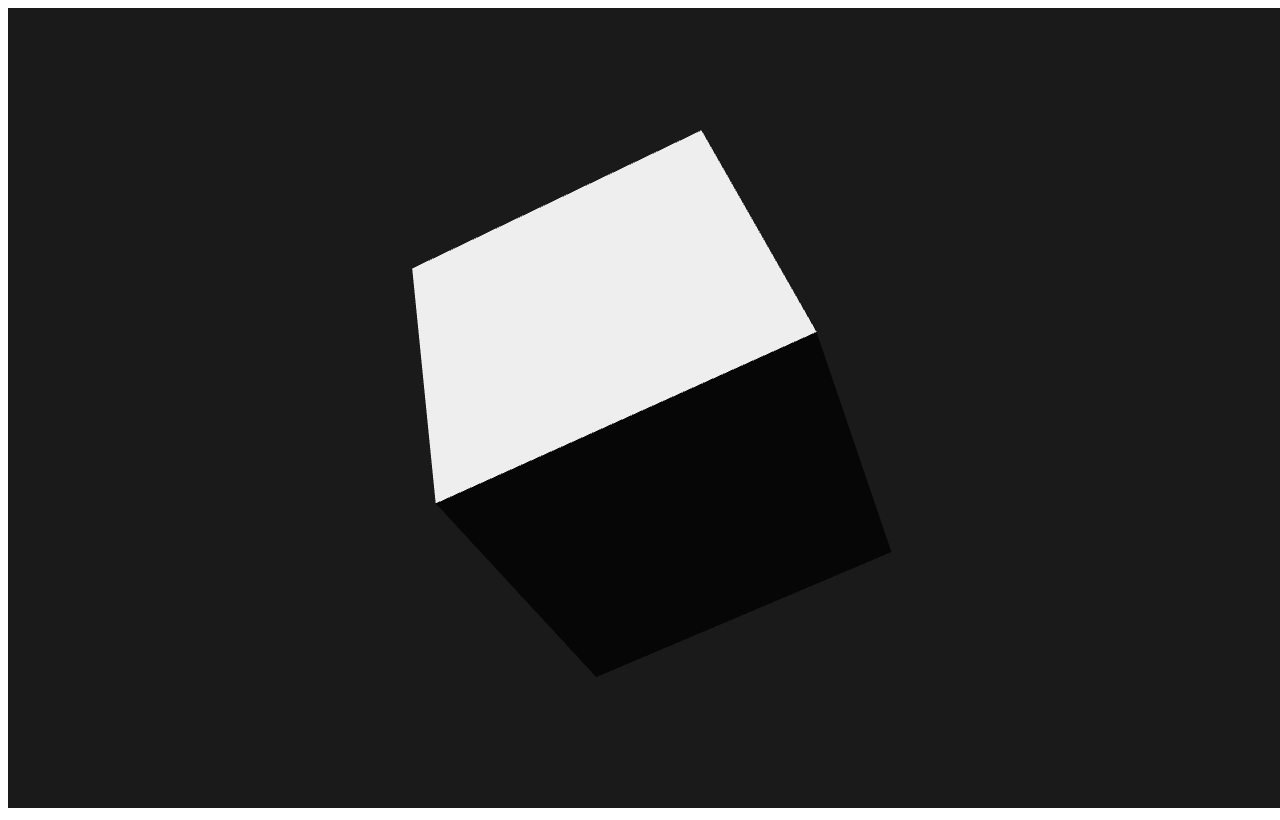
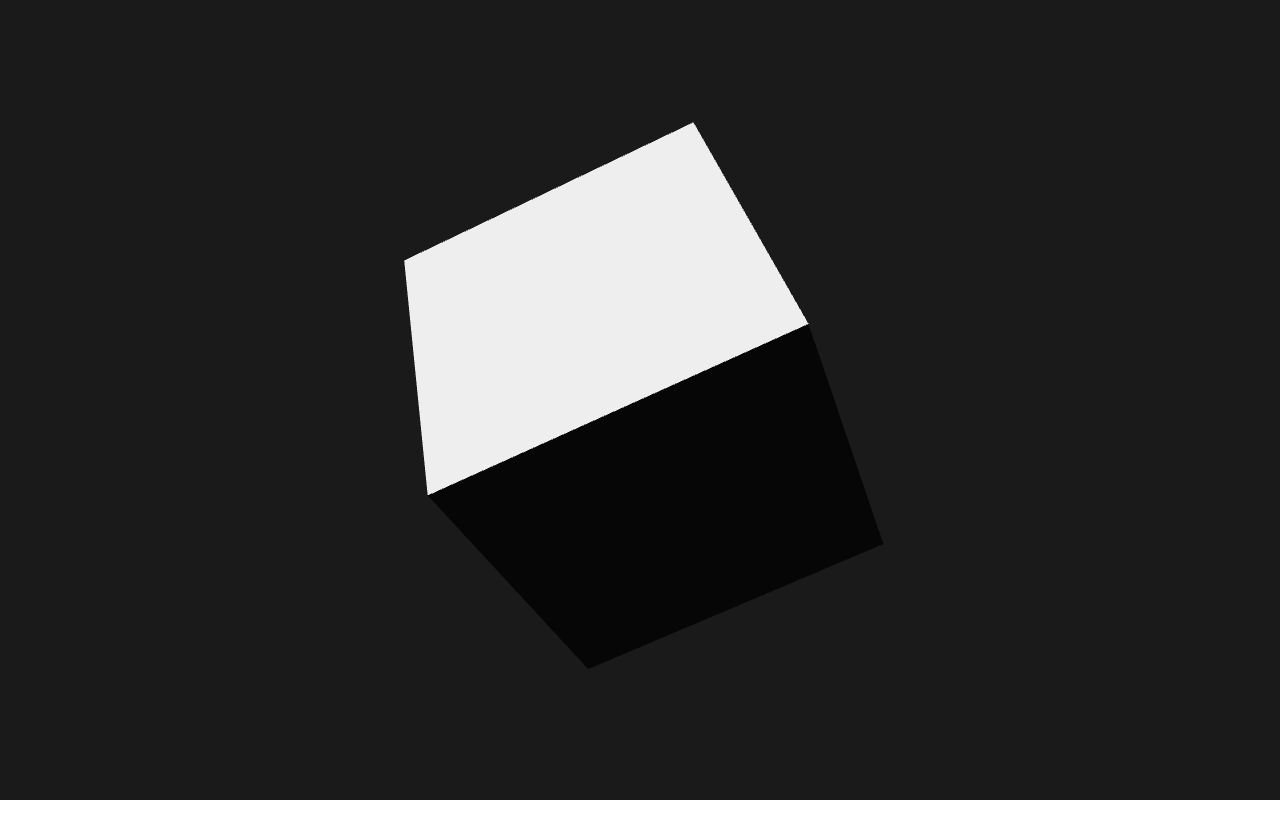
Before and after one commit to natehitchcock/LD38, a website built with webpack: page dist/index.html in a window 1280 px wide. Built offline with nearby package versions, Linux system fonts and the light colour scheme.

Commit message:
some css

```diff
--- /dev/null
+++ b/dist/index.css
@@ -0,0 +1,5 @@
+html, body {
+    margin: 0px;
+    padding: 0px;
+    overflow: hidden;
+}
--- a/dist/index.html
+++ b/dist/index.html
@@ -3,6 +3,7 @@
 <head>
     <meta charset="utf-8">
     <title> junk in the trunk</title>
+    <link rel="stylesheet" href="./index.css"/>
     <script type="text/javascript" src="./js/playcanvas.js"></script>
 </head>
 <body>
```
